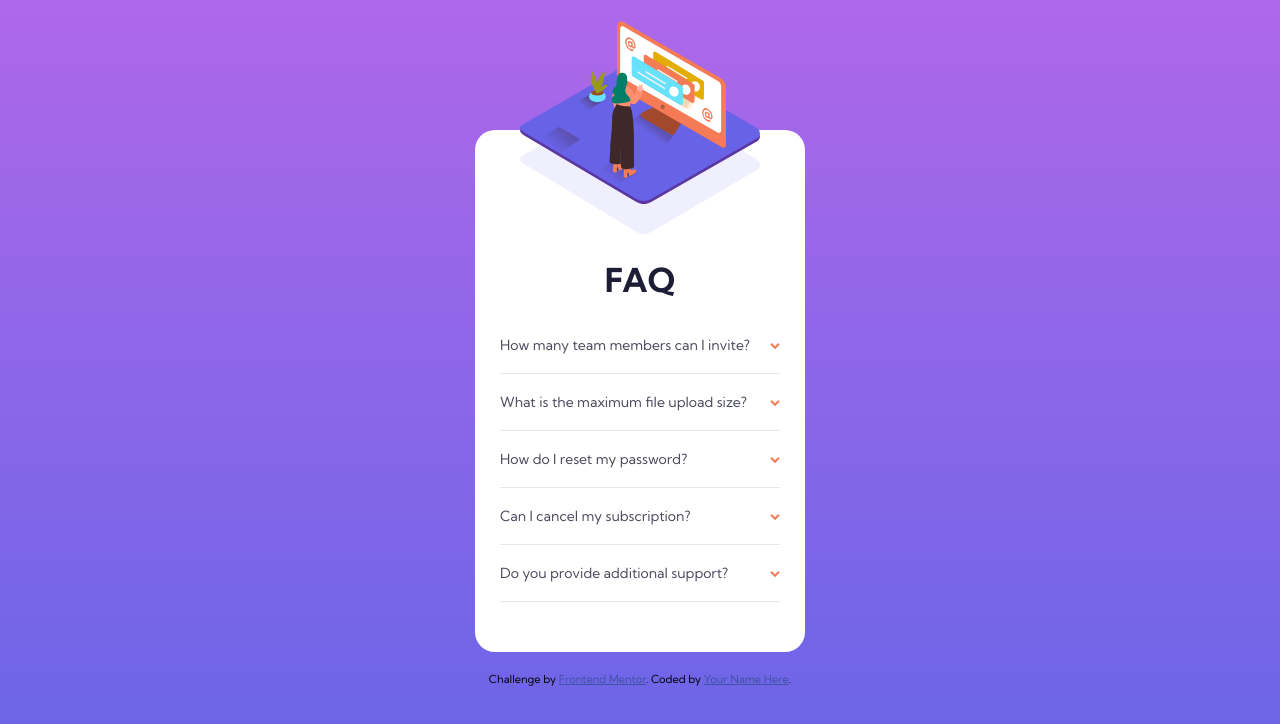
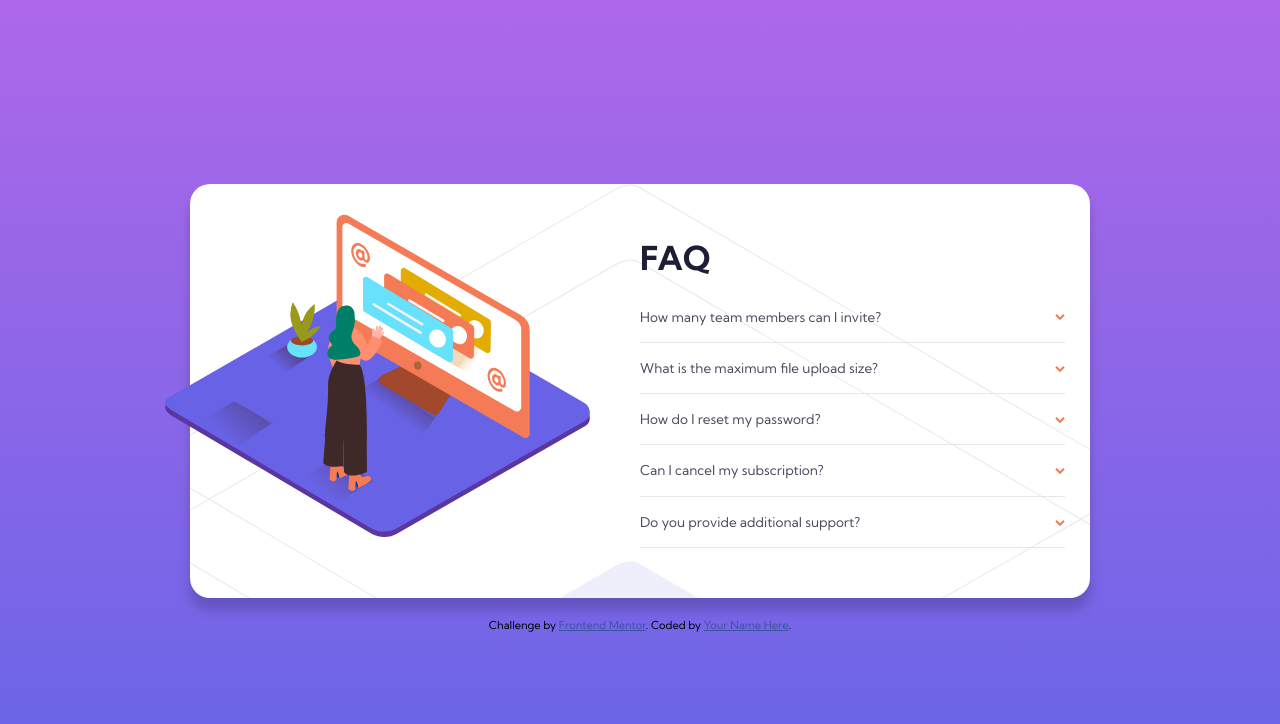
Before and after one commit to MauritzLM/faq-accordion-card, a plain HTML site: page index.html in a window 1280 px wide. Drawn offline with Linux system fonts and the light colour scheme.

Commit message:
finished mobile styles, added hover state on questions

```diff
--- a/index.html
+++ b/index.html
@@ -15,10 +15,6 @@
 
   <title>Frontend Mentor | FAQ Accordion Card</title>
 
-  <!-- Feel free to remove these styles or customise in your own stylesheet 👍 -->
-  <style>
-
-  </style>
 </head>
 
 <body>
@@ -28,7 +24,8 @@
       <source media="(min-width: 900px)" srcset="./images/illustration-woman-online-desktop.svg">
       <img src="./images/illustration-woman-online-desktop.svg" alt="">
     </picture>
-    <!-- <img src="./images/illustration-box-desktop.svg" alt=""> -->
+
+    <section>
       <h1>FAQ</h1>
       <ul>
         <li>
@@ -66,8 +63,9 @@
           </p>
         </li>
       </ul>
+    </section>
   </main>
-  <footer class="attribution">
+  <footer>
     Challenge by <a href="https://www.frontendmentor.io?ref=challenge" target="_blank">Frontend Mentor</a>.
     Coded by <a href="#">Your Name Here</a>.
   </footer>
--- a/script.js
+++ b/script.js
@@ -1,18 +1,18 @@
-// select all li's add click event
-// select all answers and toggle hidden class on click
 
-const questions = document.querySelectorAll('.question');
-const answers = document.querySelectorAll('.answer');
-const arrows = document.querySelectorAll('li img');
+// function to add click Event to all question blocks
+// the click event toggles css classes on the question(<p>), answer(<p>) and img elements
+(function clickEvent() {
+    const questionBlock = document.querySelectorAll('li');
+    const questions = document.querySelectorAll('.question');
+    const answers = document.querySelectorAll('.answer');
+    const arrows = document.querySelectorAll('li img');
 
-function clickEvent() {
-    for (let i = 0; i < questions.length; i++) {
-        questions[i].addEventListener('click', () => {
+
+    for (let i = 0; i < questionBlock.length; i++) {
+        questionBlock[i].addEventListener('click', () => {
             questions[i].classList.toggle('bold');
             answers[i].classList.toggle('hidden');
-            arrows[i].classList.toggle('rotate')
+            arrows[i].classList.toggle('rotate');
         })
     }
-}
-
-clickEvent();
+})()
--- a/style.css
+++ b/style.css
@@ -26,7 +26,8 @@ main {
     border-radius: 2em;
     padding: 6em 2.5em 4em 2.5em;
     position: relative;
-    width: 330px;
+    width: 335px;
+    box-shadow: 0 12px 12px rgba(0, 0, 0, 0.178);
     /* height: 600px; */
 }
 
@@ -37,7 +38,6 @@ picture {
     top: -10.9em;
     left: 4.5em;
     /* left: 25%; */
-    /* box-shadow: 1px 1px rgba(0, 0, 0, 0.815); */
 
 }
 
@@ -50,8 +50,8 @@ h1 {
     text-align: center;
     font-size: 3.3rem;
     font-weight: 700;
-    margin-top: 2.1em;
-    margin-bottom: .5em;
+    margin-top: 1.9em;
+    margin-bottom: .4em;
     color: hsl(238, 29%, 16%);
 }
 
@@ -61,20 +61,23 @@ p {
 }
 
 .question {
-    font-size: 1.4rem;
+    font-size: 1.35rem;
     color: hsl(237, 12%, 33%);
+    margin-top: .9em;
+    margin-bottom: .9em;
 }
 
 .bold {
     font-weight: 700;
     color: hsl(238, 29%, 16%);
-    margin-bottom: .5em;
+    margin-bottom: .8em;
 }
 
 .answer {
     line-height: 1.5;
     padding-right: 1em;
     margin-top: .7em;
+    width: 98%;
 }
 
 ul {
@@ -90,15 +93,15 @@ li {
     position: relative;
 }
 
-
-
 li img {
     position: absolute;
     right: 0;
-    top: 2.6em;
+    top: 2.3em;
 }
 
-
+.question:hover {
+    color: hsl(14, 88%, 65%);
+}
 
 .hidden {
     display: none;
@@ -108,11 +111,40 @@ li img {
     transform: rotate(.5turn);
 }
 
-.attribution {
+footer {
     font-size: 11px;
     text-align: center;
 }
 
-.attribution a {
+footer a {
     color: hsl(228, 45%, 44%);
 }
+
+/* Media queries */
+@media screen and (min-width: 900px) {
+    main {
+        width: 900px;
+        display: flex;
+        padding-top: 2em;
+        background-image: url(./images/bg-pattern-desktop.svg);
+        background-repeat: no-repeat;
+        background-position: top-left;
+    }
+
+    picture {
+        flex: 50%;
+        display: block;
+        position: relative;
+        top: 1em;
+        left: -5em;
+    }
+
+    section {
+        flex: 50%;
+    }
+
+    h1 {
+        text-align: left;
+        margin-top: 1em;
+    }
+}
```
Lines whose indentation alone changed are shown as unchanged.
